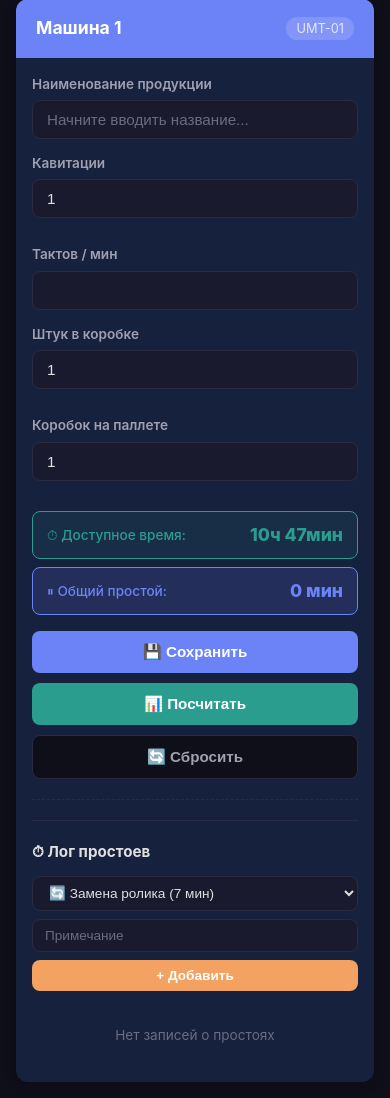
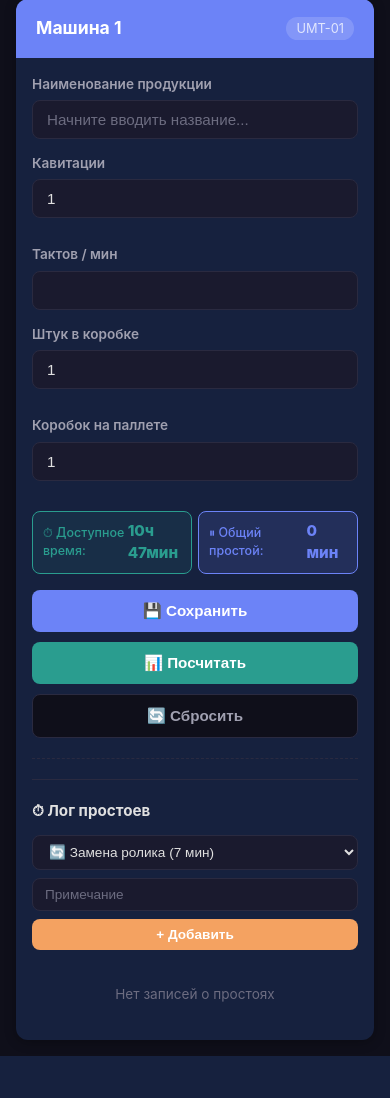
Before and after one commit to Maksdorozhkin/umt-calculator, a Flask app: page / in a window 390 px wide. Shown: the part 179-1277 px from the top of the page. After the commit the page ends 1235 px from the top, so only its background shows below. Run offline with Flask 3, Linux system fonts and the light colour scheme; data that the repository does not hold is empty.

Commit message:
На мобильных предыдущее изменение не сработало. Убрал flex-direction: column — поля остаются рядом, уменьшил gap

```diff
--- a/static/css/style.css
+++ b/static/css/style.css
@@ -763,7 +763,17 @@ header {
     }
 
     .time-info {
-        flex-direction: column;
+        gap: 6px;
+    }
+
+    .available-time,
+    .total-downtime-bar {
+        padding: 8px 10px;
+        font-size: 0.78rem;
+    }
+
+    .time-info .time-value {
+        font-size: 0.95rem;
     }
     .tab-btn {
         padding: 7px 12px;
```
